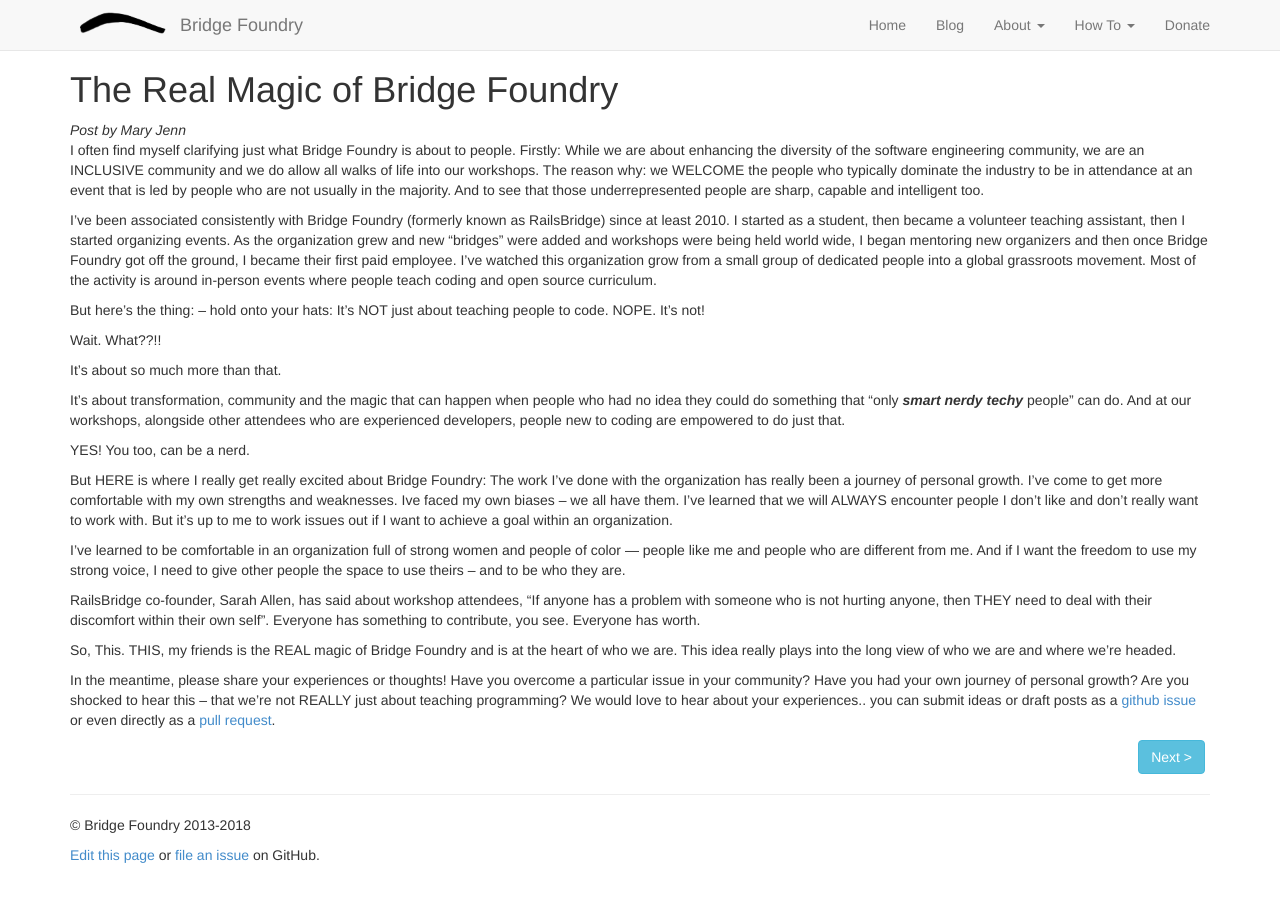
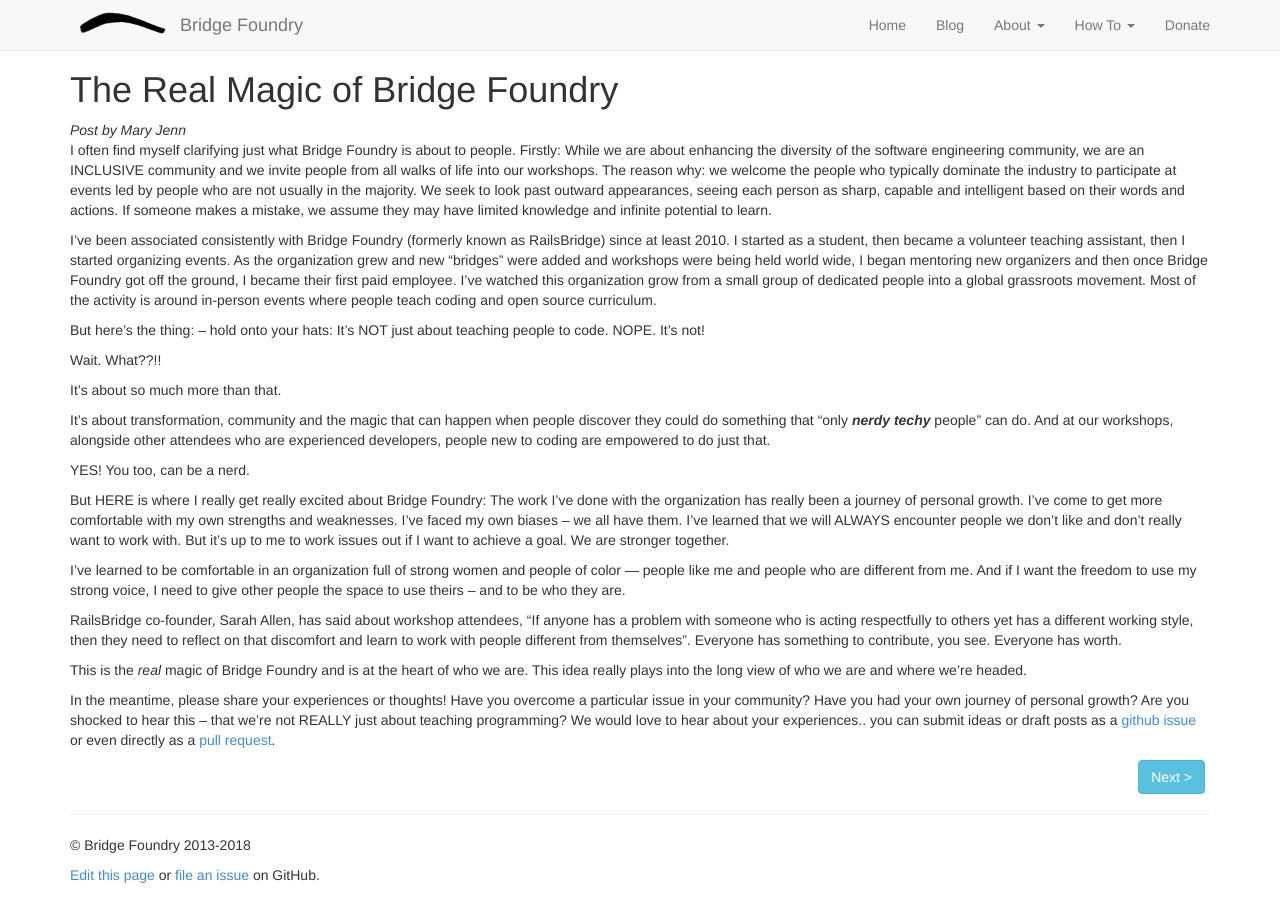
Before and after one commit to Satsaimistoowqp/bridgefoundry.github.io, a Jekyll site: the page built from _posts/2018-01-08-the-real-magic-of-bridge-foundry.md, in a window 1280 px wide. Built offline with Jekyll 4.4.1, drawn with Linux system fonts in a browser that asks for light colours.

Commit message:
a few edits to recent blog post

```diff
--- a/_posts/2018-01-08-the-real-magic-of-bridge-foundry.md
+++ b/_posts/2018-01-08-the-real-magic-of-bridge-foundry.md
@@ -4,7 +4,9 @@
 tags: ready
 ---
 *Post by Mary Jenn* <br>
-I often find myself clarifying just what Bridge Foundry is about to people. Firstly: While we are about enhancing the diversity of the software engineering community, we are an INCLUSIVE community and we do allow all walks of life into our workshops.  The reason why: we WELCOME the people who typically dominate the industry to be in attendance at an event that is led by people who are not usually in the majority. And to see that those underrepresented people are sharp, capable and intelligent too.
+I often find myself clarifying just what Bridge Foundry is about to people. Firstly: While we are about enhancing the diversity of the software engineering community, we are an INCLUSIVE community and we invite people from all walks of life into our workshops.  The reason why: we welcome the people who typically dominate the industry to participate at events led by people who are not usually in the majority. We seek to look past outward appearances, seeing each person
+as sharp, capable and intelligent based on their words and actions. If someone makes a mistake, we assume
+they may have limited knowledge and infinite potential to learn.
 <!--more-->
 
 I’ve been associated consistently with Bridge Foundry (formerly known as RailsBridge) since at least 2010. I started as a student, then became a volunteer teaching assistant, then I started organizing events. As the organization grew and new “bridges” were added and workshops were being held world wide, I began mentoring new organizers and then once Bridge Foundry got off the ground, I became their first paid employee. I've watched this organization grow from a small group of dedicated people into a global grassroots movement. Most of the activity is around in-person events where people teach coding and open source curriculum.
@@ -15,16 +17,16 @@
 
 It’s about so much more than that.
 
-It’s about transformation, community and the magic that can happen when people who had no idea they could do something that “only ***smart*** ***nerdy*** ***techy*** people” can do. And at our workshops, alongside other attendees who are experienced developers, people new to coding are empowered to do just that.
+It’s about transformation, community and the magic that can happen when people discover they could do something that “only ***nerdy*** ***techy*** people” can do. And at our workshops, alongside other attendees who are experienced developers, people new to coding are empowered to do just that.
 
 YES! You too, can be a nerd.
 
-But HERE is where I really get really excited about Bridge Foundry:  The work I’ve done with the organization  has really been a journey of personal growth. I’ve come to get more comfortable with my own strengths and weaknesses. Ive faced my own biases -- we all have them. I’ve learned that we will ALWAYS encounter people I don’t like and don’t really want to work with. But it’s up to me to work issues out if I want to achieve a goal within an organization.
+But HERE is where I really get really excited about Bridge Foundry:  The work I’ve done with the organization  has really been a journey of personal growth. I’ve come to get more comfortable with my own strengths and weaknesses. I’ve faced my own biases -- we all have them. I’ve learned that we will ALWAYS encounter people we don’t like and don’t really want to work with. But it’s up to me to work issues out if I want to achieve a goal. We are stronger together.
 
 I’ve learned to be comfortable in an organization full of strong women and people of color — people like me and people who are different from me. And if I want the freedom to use my strong voice, I need to give other people the space to use theirs -- and to be who they are.
 
-RailsBridge co-founder, Sarah Allen, has said about workshop attendees,  “If anyone has a problem with someone who is not hurting anyone, then THEY need to deal with their discomfort within their own self”. Everyone has something to contribute, you see. Everyone has worth.
+RailsBridge co-founder, Sarah Allen, has said about workshop attendees,  “If anyone has a problem with someone who is acting respectfully to others yet has a different working style, then they need to reflect on that discomfort and learn to work with people different from themselves”. Everyone has something to contribute, you see. Everyone has worth.
 
-So, This. THIS, my friends is the REAL magic of Bridge Foundry and is at the heart of who we are. This idea really plays into the long view of who we are and where we’re headed.
+This is the *real* magic of Bridge Foundry and is at the heart of who we are. This idea really plays into the long view of who we are and where we’re headed.
 
 In the meantime, please share your experiences or thoughts! Have you overcome a particular issue in your community? Have you had your own journey of personal growth? Are you shocked to hear this -- that we’re not REALLY just about teaching programming? We would love to hear about your experiences.. you can submit ideas or draft posts as a [github issue](https://github.com/bridgefoundry/bridgefoundry.github.io/issues/new) or even directly as a [pull request](https://github.com/bridgefoundry/bridgefoundry.github.io).
```
